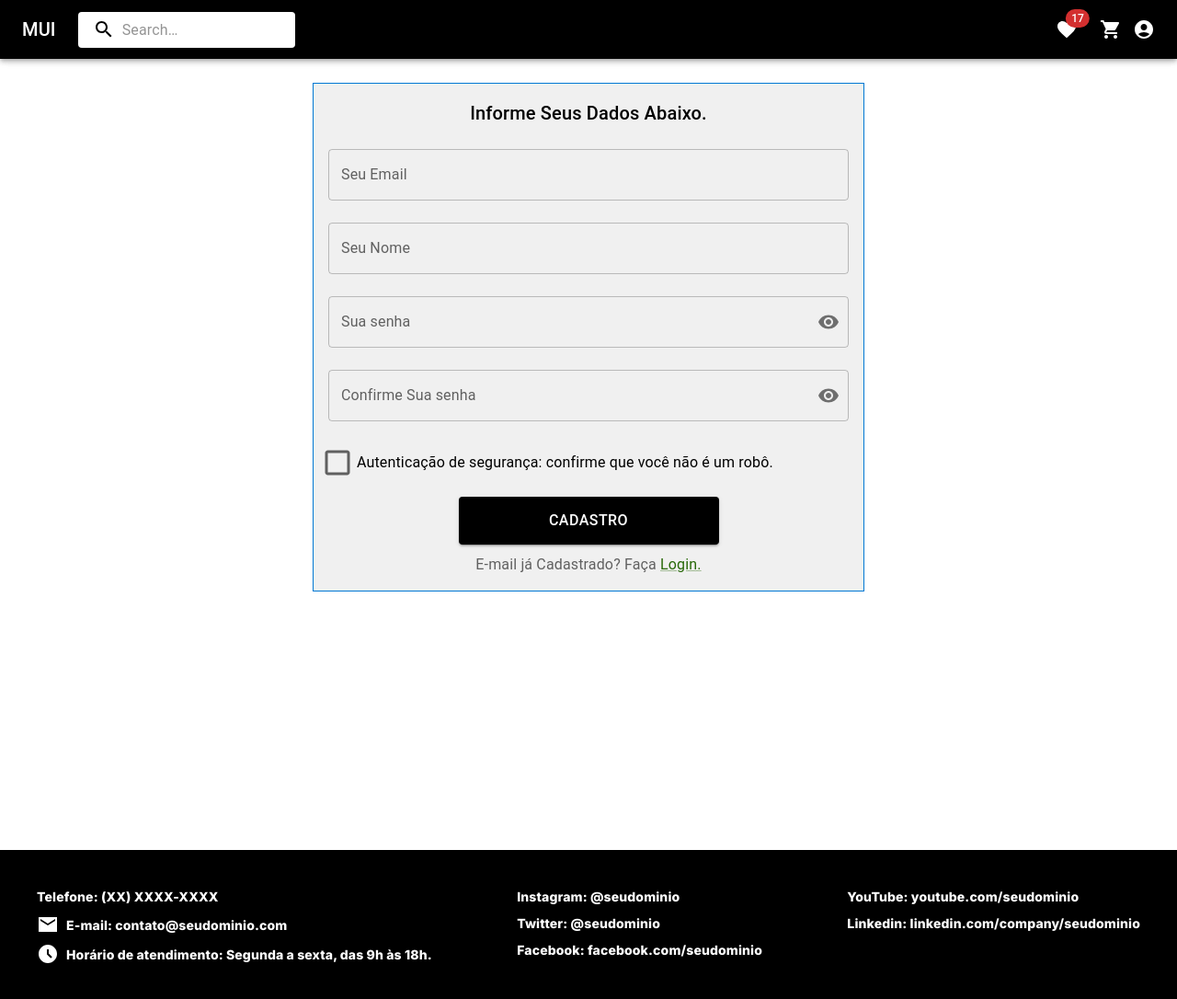
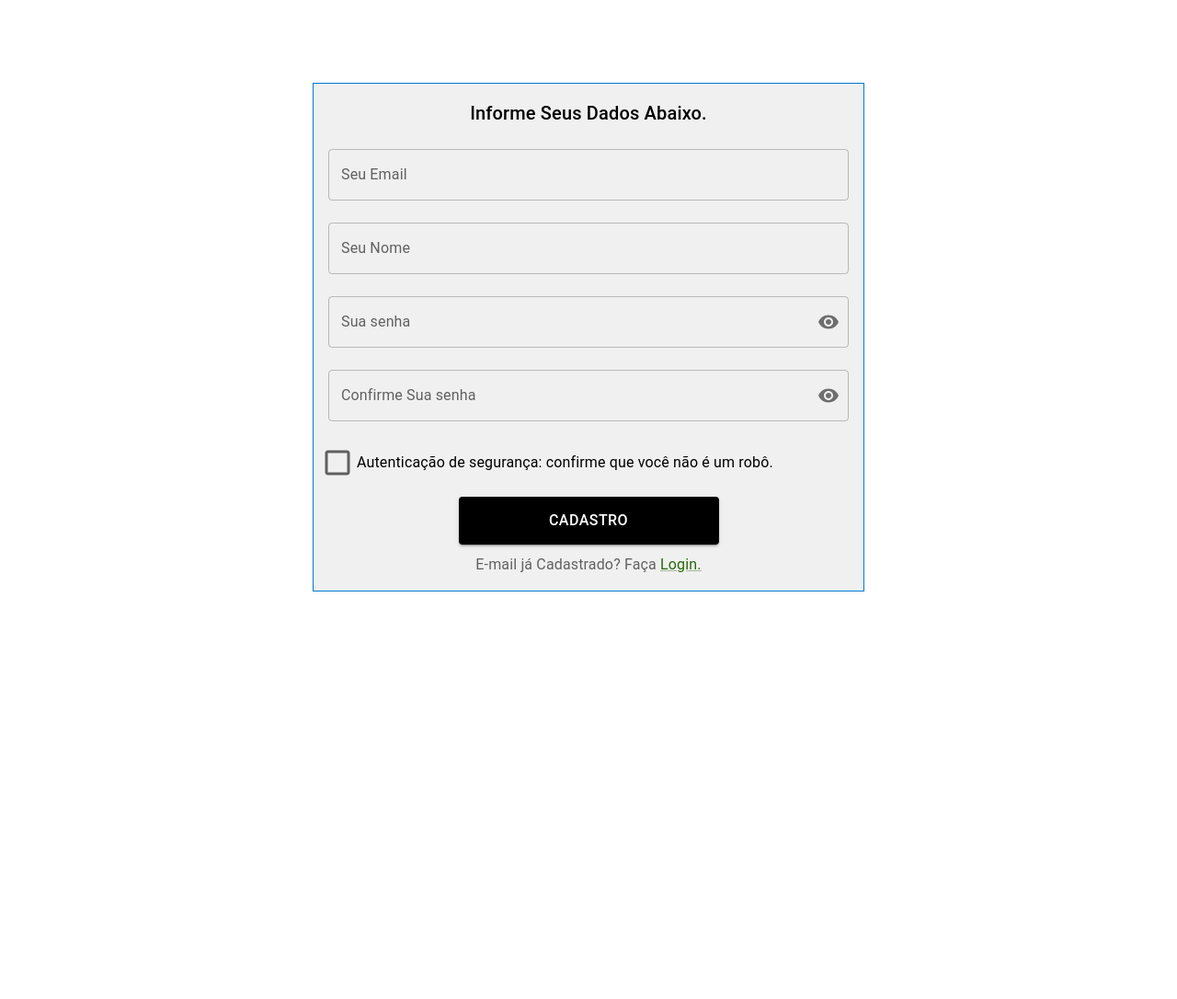
Before and after one commit to Guilhermeprog3/E-commerce-front-end, a React (Vite) app: page /cadastro in a window 1280 px wide. Shown: the top 1086 px of the page at 92% size. After the commit the page ends 924 px from the top, so only its background shows below. Built offline with nearby package versions, Linux system fonts and the light colour scheme.

Commit message:
style: removendo o footer e o navBar da paginas cadastro e login

```diff
--- a/src/page/public/cadastro/index.jsx
+++ b/src/page/public/cadastro/index.jsx
@@ -1,27 +1,17 @@
-import React from "react";
-import P_Cadastro from "../../../components/common/paper_cadastro";
-import { Box } from "@mui/material";
-import Footer from "../../../components/common/footer";
-import PrimarySearchAppBar from "../../../components/common/navBar";
+import React from 'react';
+import P_Cadastro from '../../../components/common/paper_cadastro';
+import { Box } from '@mui/material';
 
-function Cadastro(){
-
-    return(
-
-        <Box sx={{}}>
-
-         <PrimarySearchAppBar/>
-        <Box sx={{marginBottom:{lg:'22%',xl:'22%',md:'27.5%',sm:'0.5%',xs:'0.5%'},marginTop:'-1%'}}>
-            <P_Cadastro/>
-        </Box>
-
-        <Box sx={{}}>
-            <Footer/>
-        </Box>
-
-        </Box>
-
-    )
+function Cadastro() {
+  return (
+    <Box
+      sx={{
+        marginBottom: { lg: '22%', xl: '22%', md: '27.5%', sm: '0.5%', xs: '0.5%' },
+        marginTop: '-1%',
+      }}>
+      <P_Cadastro />
+    </Box>
+  );
 }
 
 export default Cadastro;
--- a/src/page/public/login/index.jsx
+++ b/src/page/public/login/index.jsx
@@ -1,27 +1,19 @@
-import React from "react";
-import P_Login from "../../../components/common/paper_login";
-import { Box } from "@mui/material";
-import Footer from "../../../components/common/footer";
-import PrimarySearchAppBar from "../../../components/common/navBar";
+import React from 'react';
+import P_Login from '../../../components/common/paper_login';
+import { Box } from '@mui/material';
 
-function Login(){
-
-    return(
-
-        <Box sx={{}}>
-
-         <PrimarySearchAppBar/>
-        <Box sx={{marginBottom:{lg:'22%',xl:'22%',md:'27.5%',sm:'0.5%',xs:'0.5%'},marginTop:'10%'}}>
-            <P_Login />
-        </Box>
-
-        <Box sx={{}}>
-            <Footer/>
-        </Box>
-
-        </Box>
-
-    )
+function Login() {
+  return (
+    <Box sx={{}}>
+      <Box
+        sx={{
+          marginBottom: { lg: '22%', xl: '22%', md: '27.5%', sm: '0.5%', xs: '0.5%' },
+          marginTop: '10%',
+        }}>
+        <P_Login />
+      </Box>
+    </Box>
+  );
 }
 
 export default Login;
```
